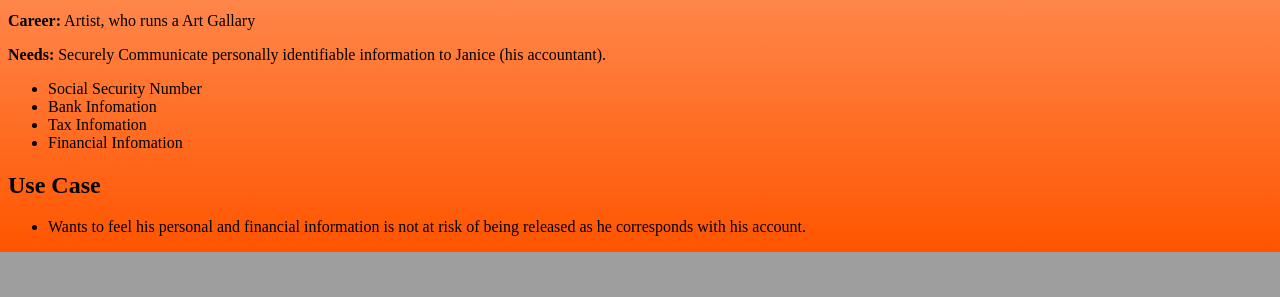
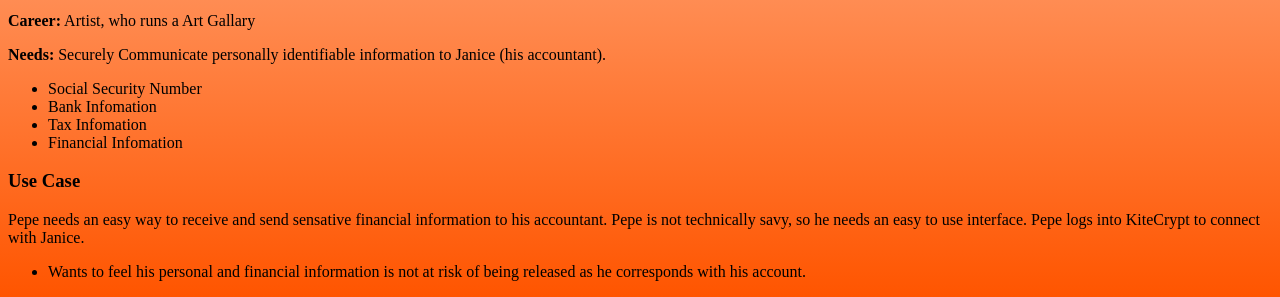
Before and after one commit to Karstagg/kiteCrypt, a PHP site: page /persona2.php in a window 1280 px wide. Shown: the part 616-913 px from the top of the page. Before the commit the page ends 868 px from the top, so only its background shows below. Run offline with PHP 8.4, Linux system fonts and the light colour scheme.

Commit message:
added in missing persona 2 content

```diff
--- a/public_html/epic/persona2.php
+++ b/public_html/epic/persona2.php
@@ -36,7 +36,10 @@
 			</section>
 			<!-- use case section -->
 			<section>
-				<h1>Use Case</h1>
+					<!--User Case -->
+				<h3>Use Case</h3>
+				<p>Pepe needs an easy way to receive and send sensative financial information to his accountant. Pepe is not technically savy, so he needs  an easy to use interface. Pepe logs into KiteCrypt to connect with Janice.</p>
+				<!-- summary section -->
 				<!-- make new li as needed for summary items-->
 				<ul>
 					<li>Wants to feel his personal and financial information is not at risk of being released as he corresponds with his account.</li>
```
